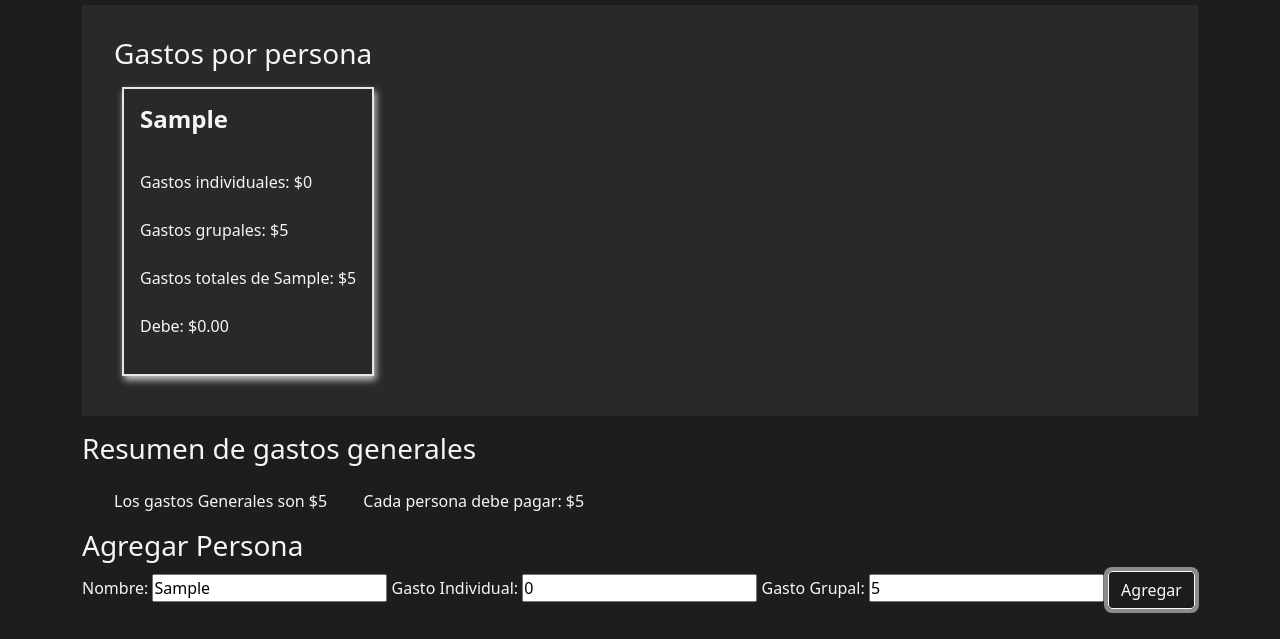
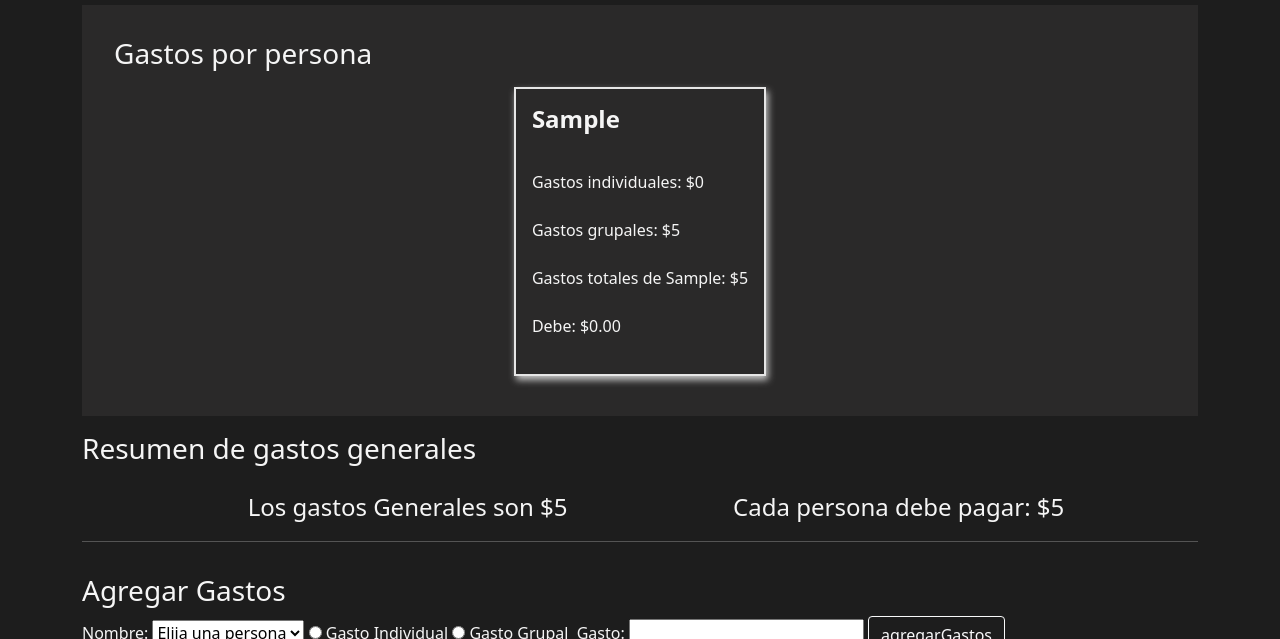
Before and after one commit to IgnacioSuarezB/Libreta-de-gastos-Coder-JS, a plain HTML site: page index.html in a window 1280 px wide. Both pictures are taken after typing "Sample", "5" into the empty fields and a click on the button "Agregar". Shown: the part 161-800 px from the top of the page. Drawn offline with nearby package versions, Linux system fonts and the light colour scheme.

Commit message:
Workshop and agregarGasto incomplete

```diff
--- a/index.html
+++ b/index.html
@@ -19,19 +19,55 @@
       <h1>Libreta de gasto</h1>
       <h2>Autor: Suarez Barraza, Ignacio</h2>
       <!-- Gastos por Persona -->
-      <div class="inputJS" id="dom">
+      <div class="inputJS">
         <h3>Gastos por persona</h3>
+        <div class="d-flex justify-content-evenly flex-wrap" id="dom"></div>
       </div>
       <!-- Resumen de gastos generales -->
       <div class="resumen">
         <h3>Resumen de gastos generales</h3>
-        <span id="gastosGenerales">Los gastos generales son: -</span>
-        <span id="gastosGeneralesCU">Cada persona debe pagar: -</span>
+        <div class="d-flex justify-content-evenly">
+          <span id="gastosGenerales" class="fs-4">Los gastos generales son: -</span>
+          <span id="gastosGeneralesCU" class="fs-4">Cada persona debe pagar: -</span>
+        </div>
       </div>
+      <hr />
+      <!-- Agregar Gastos -->
+      <div class="addGastos py-3">
+        <h3>Agregar Gastos</h3>
+        <form action="" id="formGasto">
+          <label for="person-select"
+            >Nombre:
+            <select name="person" id="person-select">
+              <option value="">Elija una persona</option>
+            </select></label
+          >
+          <input type="radio" id="individual" name="gasto" value="ind" onclick="console.log('click1',gasto[0].checked)"/>
+          <label for="individual">Gasto Individual</label>
+          <input type="radio" id="grupal" name="gasto" value="grup" />
+          <label for="grupal">Gasto Grupal</label>
+          <label for="cantGasto"></label>
+            Gasto:
+            <input
+              type="number"
+              min="0"
+              step="1"
+              name="cantGasto"
+              id="cantGasto"
+            />
+          </label>
+          <input
+            class="btn btn-outline-light"
+            type="submit"
+            value="agregarGastos"
+          />
+        </form>
+      </div>
+      <hr />
       <!-- Agregar Persona -->
-      <div class="add">
-        <h3>Agregar Persona</h3>
-        <form action="" id="addForm">
+      <div>
+        <h3 class="pb-3">Agregar Persona</h3>
+        <form action="">
           <label for="addPerson"
             >Nombre: <input type="text" name="addPerson" id="addPerson" />
           </label>
--- a/script/main2.js
+++ b/script/main2.js
@@ -1,11 +1,51 @@
 //Proyecto Final, contador de gastos
-const personas = [];
+//document.getElementById('r1').checked)
+
+const personas = []; //Array de objetos con todos los datos
 let gastosgeneralesglobal = 0; //Gasto compartido del grupo de personas
-let bandera = true; //Bandera para no salir del bucle
-let cantpersonas = 0;
 
-function AgregarPersona() {
-  event.preventDefault();
+class Persona {
+  //clase Principal
+  //Agregar clase gastos con descripticon
+
+  constructor(nombre, gastospropios, gastosgeneralpagado) {
+    this.nombre = nombre;
+    if (isNaN(gastospropios)) this.gastospropios = 0;
+    //Asigna 0 gastos si no recibe parametros
+    else this.gastospropios = gastospropios;
+    if (isNaN(gastosgeneralpagado)) this.gastosgeneralpagado = 0;
+    else {
+      this.gastosgeneralpagado = gastosgeneralpagado;
+      gastosgeneralesglobal += gastosgeneralpagado;
+    }
+    this.gastototal = this.gastospropios + this.gastosgeneralpagado;
+    this.devolver =
+      gastosgeneralesglobal / (personas.length + 1) - this.gastosgeneralpagado;
+  }
+  // Agrega Gastos Individuales
+  agregargastoind(gastoind) {
+    this.gastospropios += gastoind;
+    this.gastototal += gastoind;
+  }
+  //Agrega gasto Grupales
+  agregargastogrupal(gastogrupal) {
+    this.gastosgeneralpagado += gastogrupal;
+    this.gastototal += gastogrupal;
+    gastosgeneralesglobal += gastogrupal;
+    this.devolver =
+      gastosgeneralesglobal / personas.length - gastosgeneralpagado;
+  }
+}
+
+const $addPerson = document.getElementById("addBtn");
+$addPerson.addEventListener("click", agregarPersona);
+
+const $addGasto = document.getElementById("formGasto");
+$addGasto.addEventListener("submit", agregarGasto);
+
+function agregarPersona(e) {
+  // Agrega la nueva persona al array y llama f para dibujar el html
+  e.preventDefault();
   const $newperson = document.getElementById("addPerson");
   const $newInd = document.getElementById("addGastoInd");
   const $newGrupal = document.getElementById("addGastoGrupal");
@@ -16,42 +56,26 @@ function AgregarPersona() {
       $newGrupal.valueAsNumber
     )
   );
-  console.log(personas);
-  agregarDOM(personas[personas.length - 1]);
-  generalDOM();
+  agregarDOM(personas[personas.length - 1]); //Agrega card
+  actualizarGeneral(); // Actuliza secc general
 }
 
-const $addPerson = document.getElementById("addBtn");
-$addPerson.addEventListener("click", AgregarPersona);
-
-class Persona {
-  constructor(nombre, gastospropios, gastosgeneralpagado) {
-    this.nombre = nombre;
-    if (isNaN(gastospropios)) this.gastospropios = 0;
-    else this.gastospropios = gastospropios;
-    if (isNaN(gastosgeneralpagado)) this.gastosgeneralpagado = 0;
-    else {
-      this.gastosgeneralpagado = gastosgeneralpagado;
-      gastosgeneralesglobal += gastosgeneralpagado;
-    }
-    this.gastototal = this.gastospropios + this.gastosgeneralpagado;
-    this.devolver =
-      gastosgeneralesglobal / (personas.length + 1) - this.gastosgeneralpagado;
-  }
-  agregargastoind(gastoind) {
-    this.gastospropios += gastoind;
-    this.gastototal += gastoind;
-  }
-  agregargastogrupal(gastogrupal) {
-    this.gastosgeneralpagado += gastogrupal;
-    this.gastototal += gastogrupal;
-    gastosgeneralesglobal += gastogrupal;
-    this.devolver =
-      gastosgeneralesglobal / personas.length - gastosgeneralpagado;
-  }
+function agregarGasto(e) {
+  //Agrega un gasto nuevo
+  e.preventDefault();
+  const $personSelect = document.getElementById("person-select");
+  const $formGasto = document.getElementById("formGasto"); // ???
+  const $gasto = document.getElementById("cantGasto");
+  console.log($formGasto);
+  //Chequear nombre y valor
+  //Actualizar valores
+  //Actualizar Card
+  actualizarDebe();
+  // Actualizar secc general
 }
 
 function agregarDOM(persona) {
+  //Crea la carta de gasto de la nueva persona
   const $div = document.createElement("div");
   $div.classList.add("cardGastos");
   const $dom = document.getElementById("dom");
@@ -61,17 +85,17 @@ function agregarDOM(persona) {
     <p> Gastos totales de ${persona.nombre}: $${persona.gastototal}</p>
     <p class='debe'> Debe: $${parseInt(persona.devolver)}</p>`;
   $dom.appendChild($div);
-  const $debe = document.querySelectorAll(".debe");
-  console.log($debe);
-  $debe.forEach((valor, index) => {
-    personas[index].devolver =
-      gastosgeneralesglobal / personas.length -
-      personas[index].gastosgeneralpagado;
-    valor.textContent = "Debe: $" + personas[index].devolver.toFixed(2);
-  });
+  actualizarDebe();
+  //Agrega a la lista de Agregar Gastos
+  const $optionList = document.getElementById("person-select");
+  const $option = document.createElement("option");
+  $option.textContent = persona.nombre;
+  $option.value = persona.nombre;
+  $optionList.appendChild($option);
 }
 
-function generalDOM() {
+function actualizarGeneral() {
+  // Actualiza el DOM con los gastos generales
   const $gastoGeneral = document.getElementById("gastosGenerales");
   const $gastosGeneralCU = document.getElementById("gastosGeneralesCU");
   $gastoGeneral.textContent =
@@ -80,3 +104,14 @@ function generalDOM() {
     "Cada persona debe pagar: $" +
     parseInt(gastosgeneralesglobal / personas.length);
 }
+
+function actualizarDebe() {
+  // Actualiza todos los debe
+  const $debe = document.querySelectorAll(".debe");
+  $debe.forEach((valor, index) => {
+    personas[index].devolver =
+      gastosgeneralesglobal / personas.length -
+      personas[index].gastosgeneralpagado;
+    valor.textContent = "Debe: $" + personas[index].devolver.toFixed(2);
+  });
+}
```
